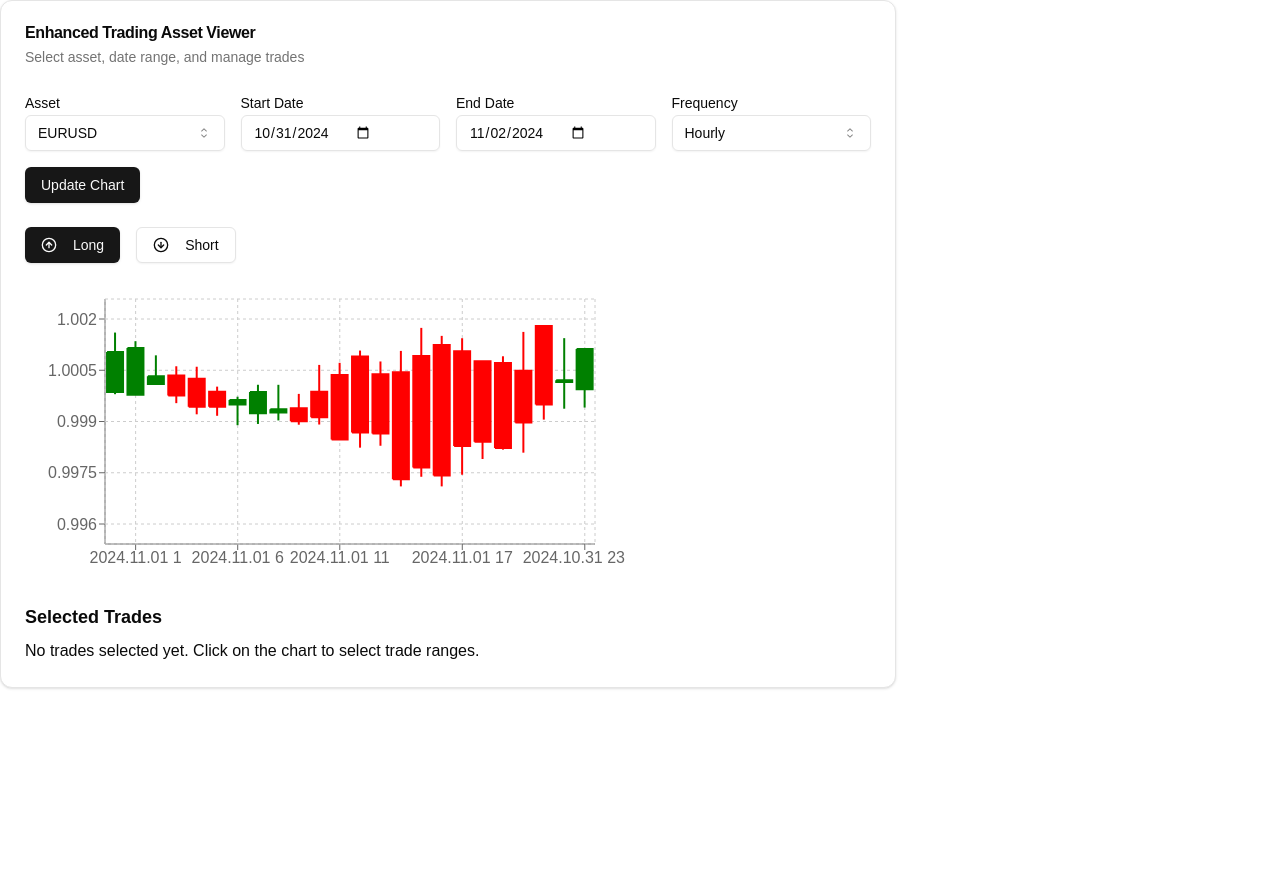
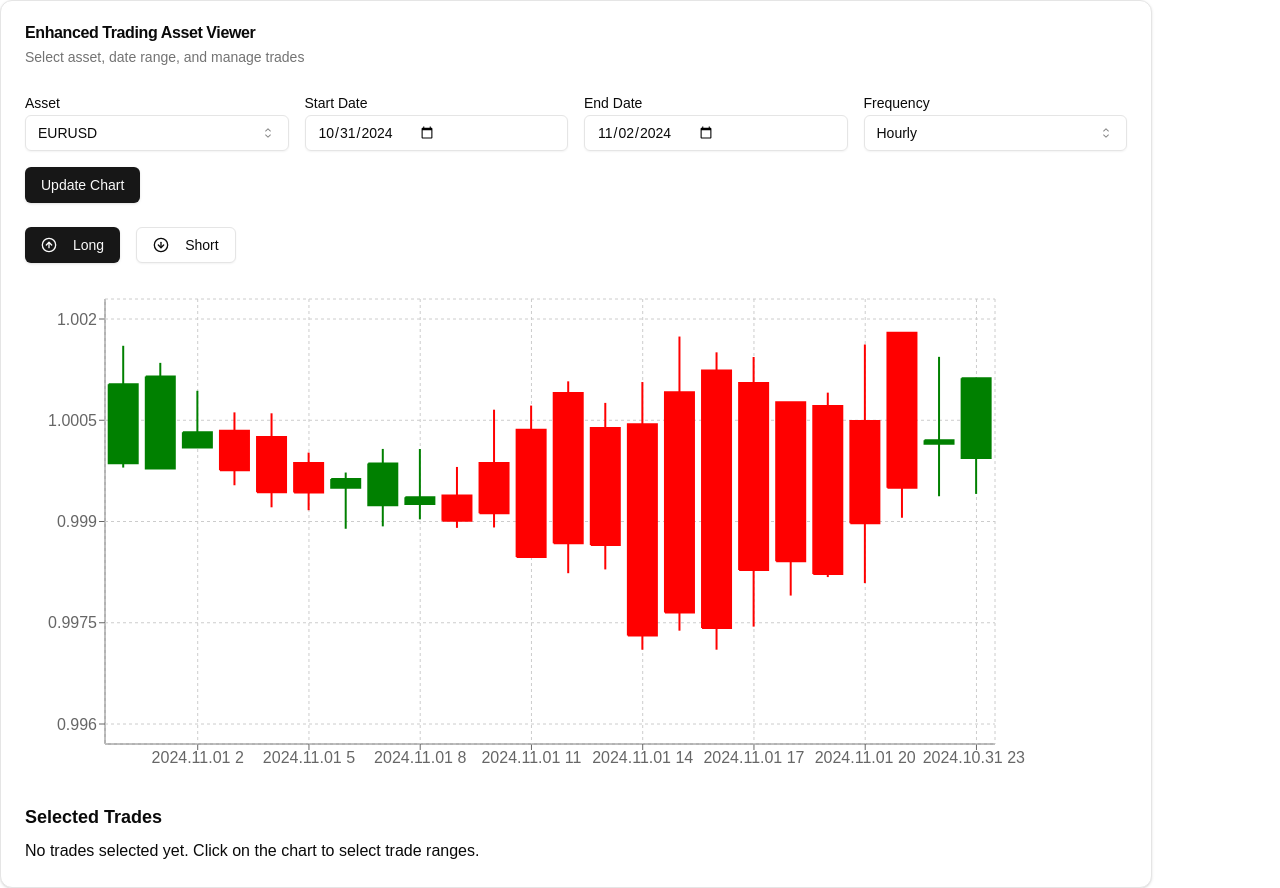
Before and after one commit to jkim1708/EvoTraderDemo, a Next.js app in the folder my-app/: page / in a window 1280 px wide. Before the commit the page ends 800 px from the top, so only its background shows below. Built offline with nearby package versions, Linux system fonts and the light colour scheme.

Commit message:
make size bigger

```diff
--- a/my-app/components/enhanced-trading-asset-viewer.tsx
+++ b/my-app/components/enhanced-trading-asset-viewer.tsx
@@ -115,7 +115,7 @@
     // })
 
     return (
-        <Card className="w-full max-w-4xl">
+        <Card className="w-full max-w-6xl">
             <CardHeader>
                 <CardTitle>Enhanced Trading Asset Viewer</CardTitle>
                 <CardDescription>Select asset, date range, and manage trades</CardDescription>
--- a/my-app/components/ui/candleStickChart.tsx
+++ b/my-app/components/ui/candleStickChart.tsx
@@ -126,8 +126,8 @@
 
     return (
         <BarChart
-            width={600}
-            height={300}
+            width={1000}
+            height={500}
             data={data}
             margin={{ top: 20, right: 30, left: 20, bottom: 5 }}
         >
```
